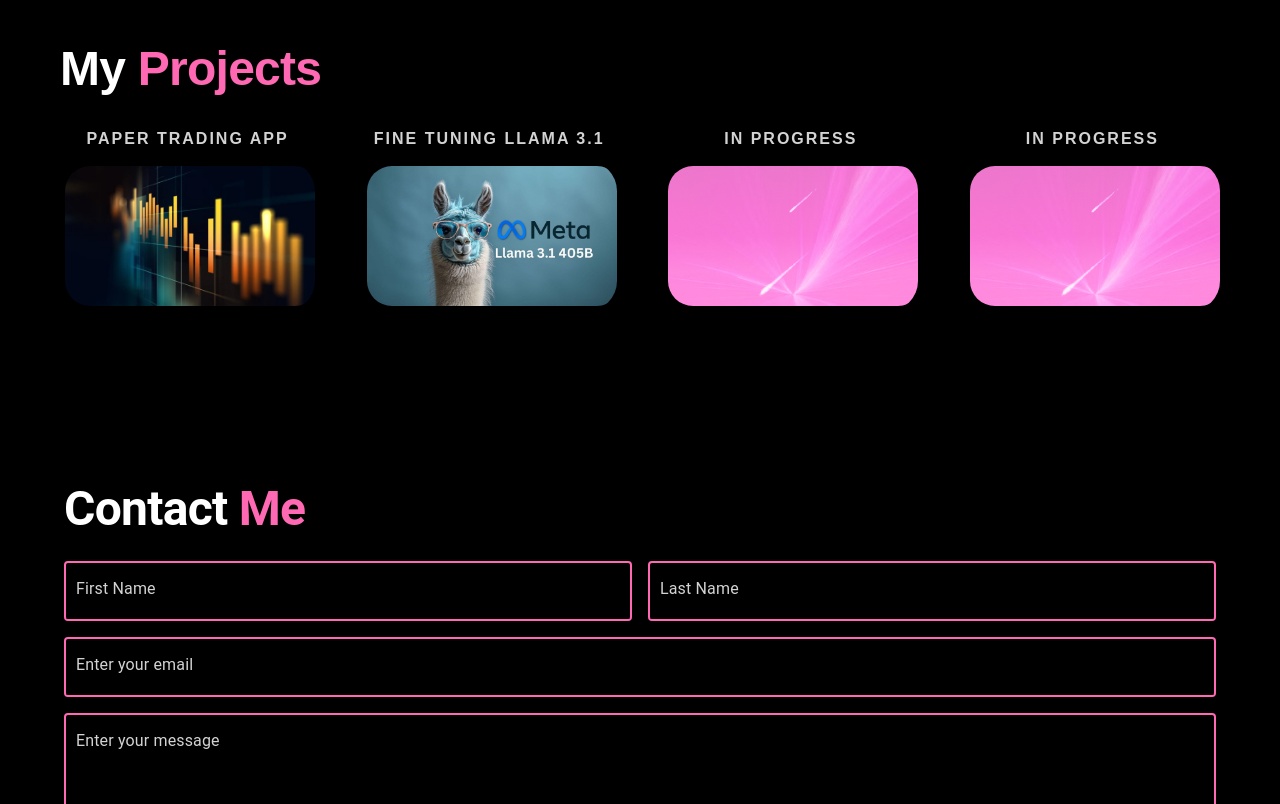
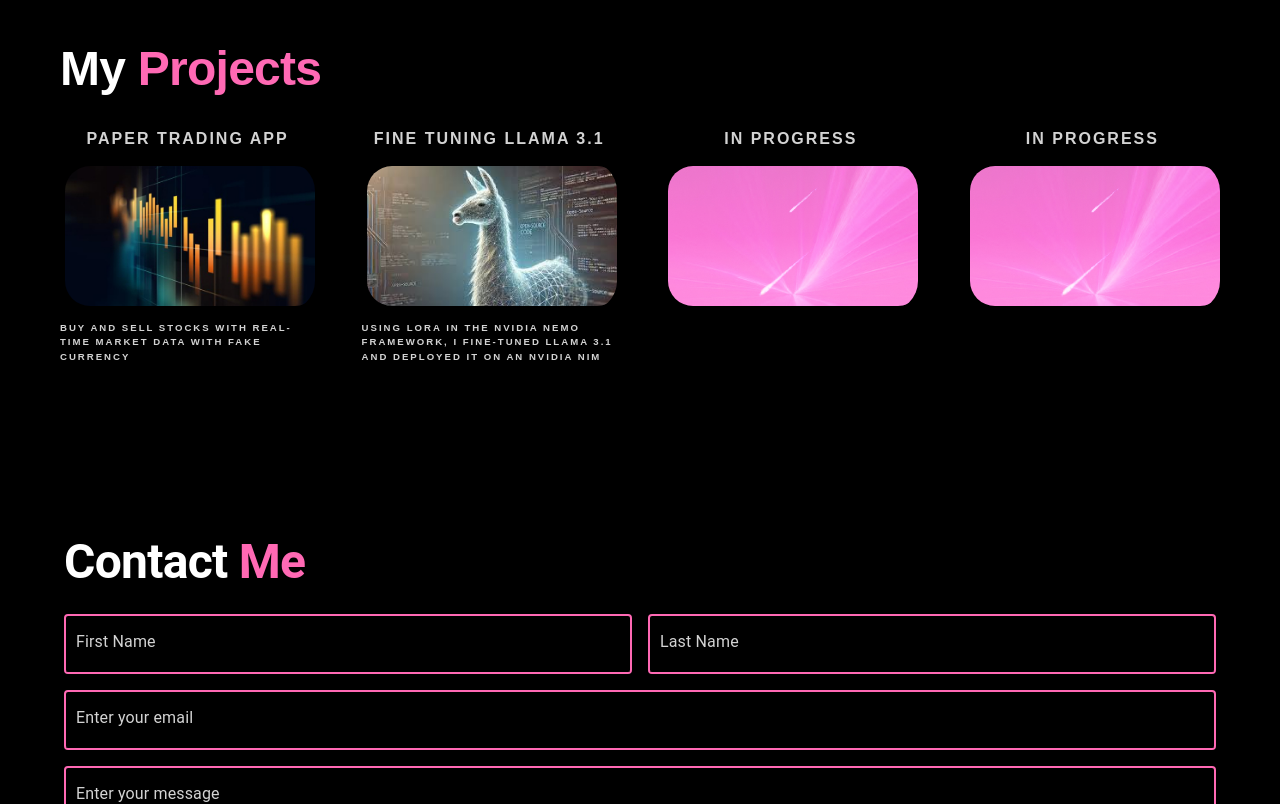
Before and after one commit to matin0014/matin0014.github.io, a React (Create React App) app: page / in a window 1280 px wide. Shown: the part 943-1747 px from the top of the page. Built offline with nearby package versions, Linux system fonts and the light colour scheme.

Commit message:
projects added

```diff
--- a/src/component/projects.js
+++ b/src/component/projects.js
@@ -12,10 +12,12 @@
   {
     image: paper,
     status: 'Paper Trading App',
+    description: 'Buy and Sell stocks with real-time market data with fake currency',
   },
   {
     image: llama,
     status: 'Fine Tuning Llama 3.1',
+    description: 'Using LoRA in the NVIDIA Nemo Framework, I fine-tuned Llama 3.1 and deployed it on an NVIDIA NIM',
   },
   {
     image: image,
@@ -112,6 +114,24 @@
                 />
               </CardActionArea>
             </Card>
+            {card.description && (
+              <Typography
+                variant="body1"
+                component="p"
+                sx={{
+                  color: 'lightgray',
+                  marginTop: '10px',
+                  fontFamily: 'Poppins, sans-serif',
+                  fontWeight: 'bold',
+                  textTransform: 'uppercase',
+                  letterSpacing: '2px',
+                  fontSize: '0.6rem', // Half of the previous size
+                  textAlign: 'left', // Aligns the text to the left
+                }}
+              >
+                {card.description}
+              </Typography>
+            )}
           </div>
         ))}
       </div>
```
Also changed, not shown: src/component/images/Llama3-1.jpg.
